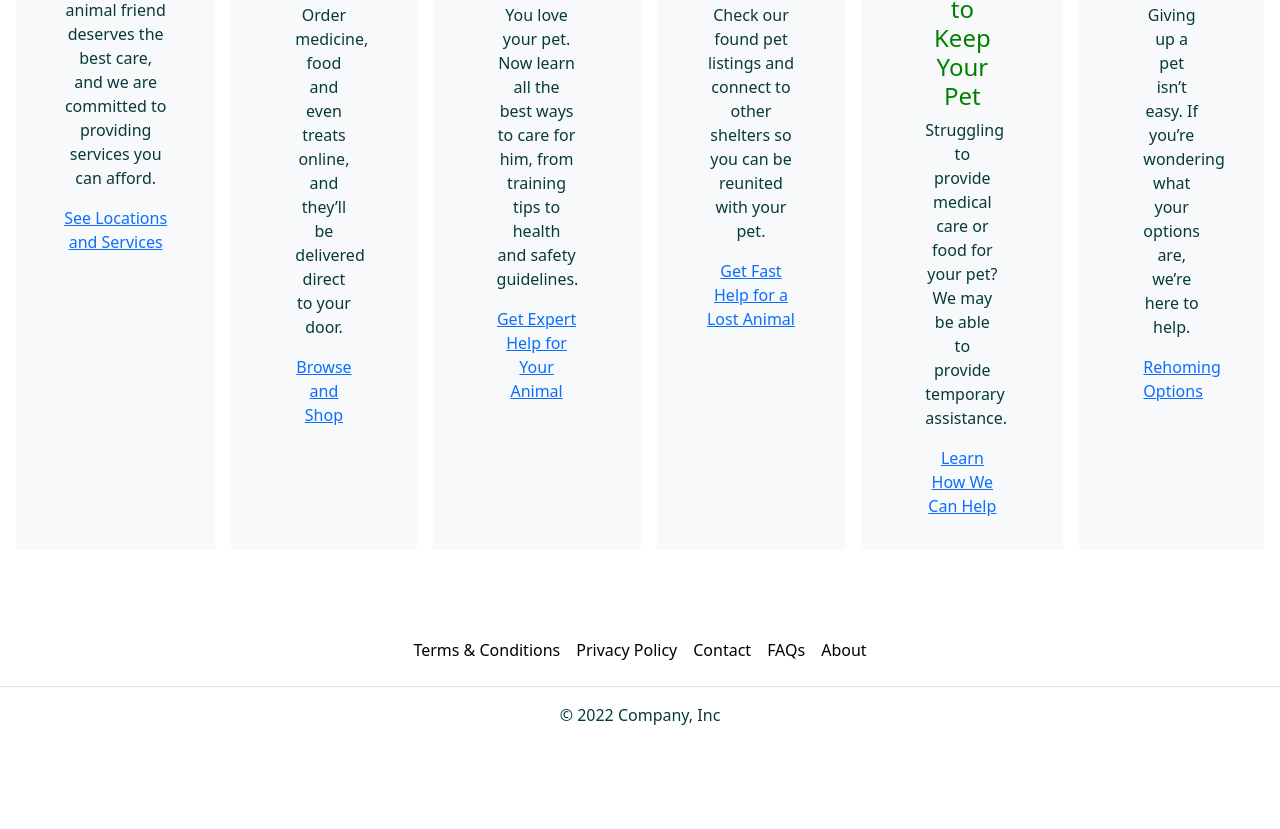
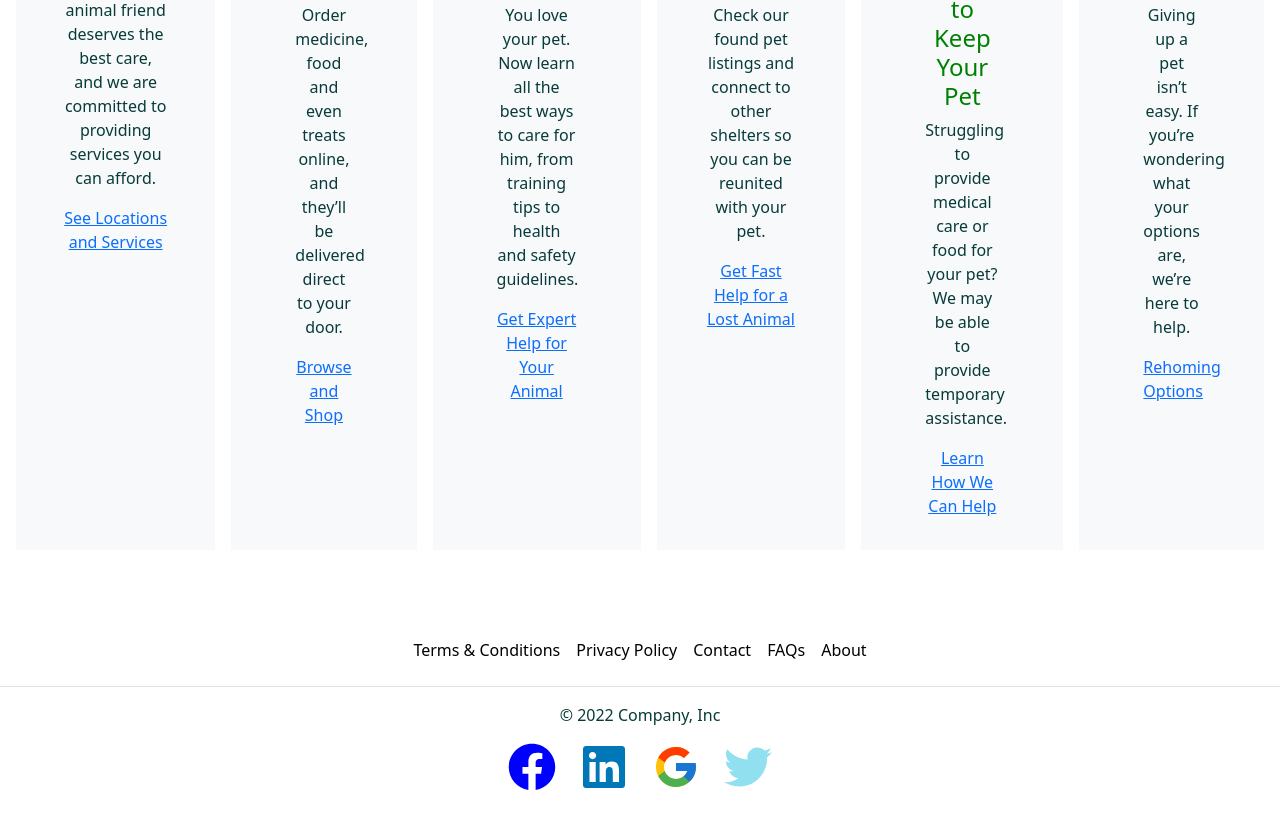
Before and after one commit to Bob-s-Adoption-Center/Frontend-Adoption-Center, a Next.js app in the folder my-app/: page / in a window 1280 px wide. Shown: the part 3153-3982 px from the top of the page. Before the commit the page ends 3936 px from the top, so only its background shows below. Built offline with nearby package versions, Linux system fonts and the light colour scheme; no server answers.

Commit message:
Added social media icons to footer

```diff
--- a/my-app/components/footer.js
+++ b/my-app/components/footer.js
@@ -1,37 +1,56 @@
 import React, { Component, Fragment } from "react";
-
+import { FaFacebook, FaTwitter, FaLinkedin } from "react-icons/fa";
+import { FcGoogle } from "react-icons/fc";
 class Footer extends Component {
   render() {
     return (
       <footer className="py-3 my-4">
         <ul className="nav justify-content-center border-bottom pb-3 mb-3">
           <li className="nav-item">
-            <a href="#" className="nav-link px-2" style={{color: 'black'}}>
+            <a href="#" className="nav-link px-2" style={{ color: "black" }}>
               Terms & Conditions
             </a>
           </li>
           <li className="nav-item">
-            <a href="#" className="nav-link px-2" style={{color: 'black'}}>
+            <a href="#" className="nav-link px-2" style={{ color: "black" }}>
               Privacy Policy
             </a>
           </li>
           <li className="nav-item">
-            <a href="#" className="nav-link px-2" style={{color: 'black'}}>
+            <a href="#" className="nav-link px-2" style={{ color: "black" }}>
               Contact
             </a>
           </li>
           <li className="nav-item">
-            <a href="#" className="nav-link px-2" style={{color: 'black'}}>
+            <a href="#" className="nav-link px-2" style={{ color: "black" }}>
               FAQs
             </a>
           </li>
           <li className="nav-item">
-            <a href="#" className="nav-link px-2" style={{color: 'black'}}>
+            <a href="#" className="nav-link px-2" style={{ color: "black" }}>
               About
             </a>
           </li>
         </ul>
         <p className="text-center">© 2022 Company, Inc</p>
+        <ul className="nav justify-content-center">
+          <FaFacebook
+            className="fa-2x"
+            style={{ fontSize: "3em", color: "blue" }}
+          />
+          <FaLinkedin
+            className="fa-2x"
+            style={{ fontSize: "3em", color: "0077b6",marginLeft: "0.5em" }}
+          />
+          <FcGoogle
+            className="fa-2x"
+            style={{ fontSize: "3em", color: "90e0ef",marginLeft: "0.5em" }}
+          />
+          <FaTwitter
+            className="fa-2x"
+            style={{ fontSize: "3em", color: "90e0ef", marginLeft: "0.5em" }}
+          />
+        </ul>
       </footer>
     );
   }
--- a/my-app/package.json
+++ b/my-app/package.json
@@ -15,6 +15,7 @@
     "react": "17.0.2",
     "react-bootstrap": "^2.1.2",
     "react-dom": "17.0.2",
+    "react-icons": "^4.3.1",
     "react-router-dom": "^6.2.1",
     "react-simple-flex-grid": "^1.3.21"
   },
```
Also changed, not shown: 1 other file (tests, documents, lock files or other folders).
